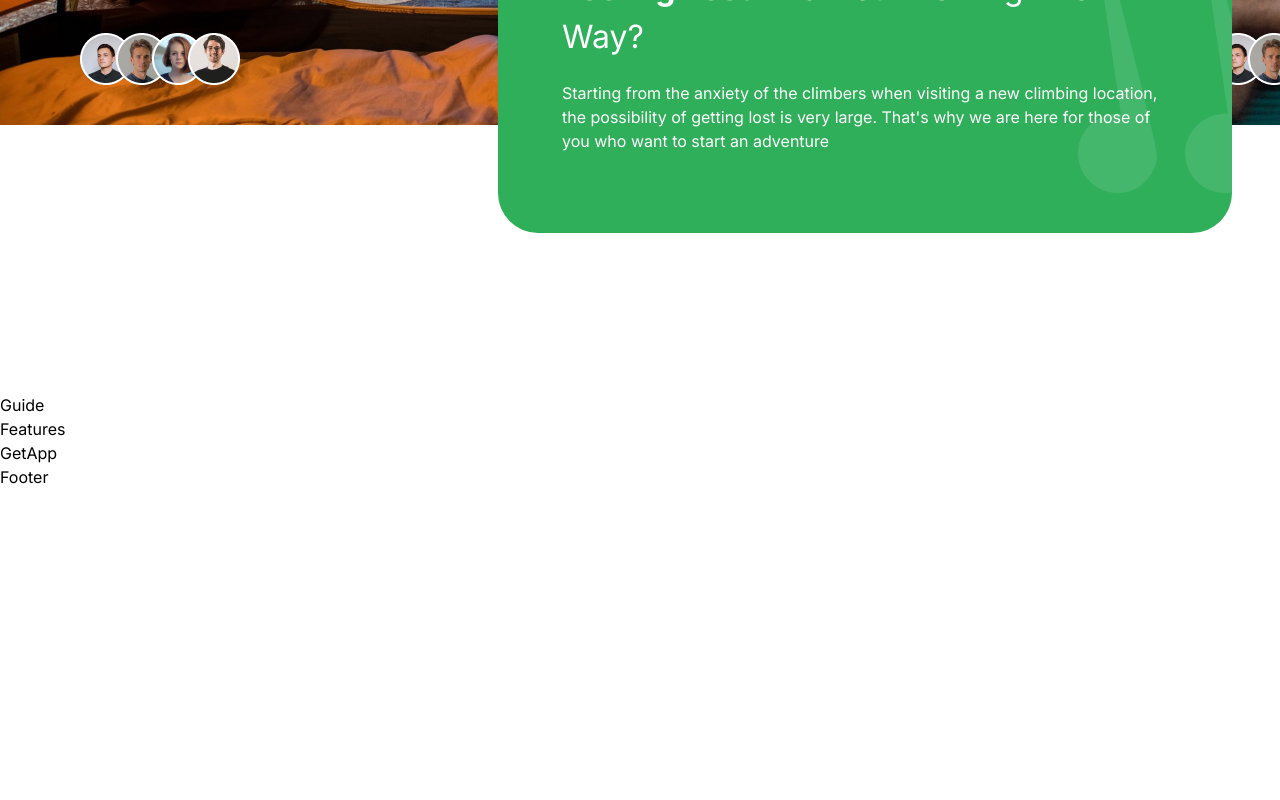
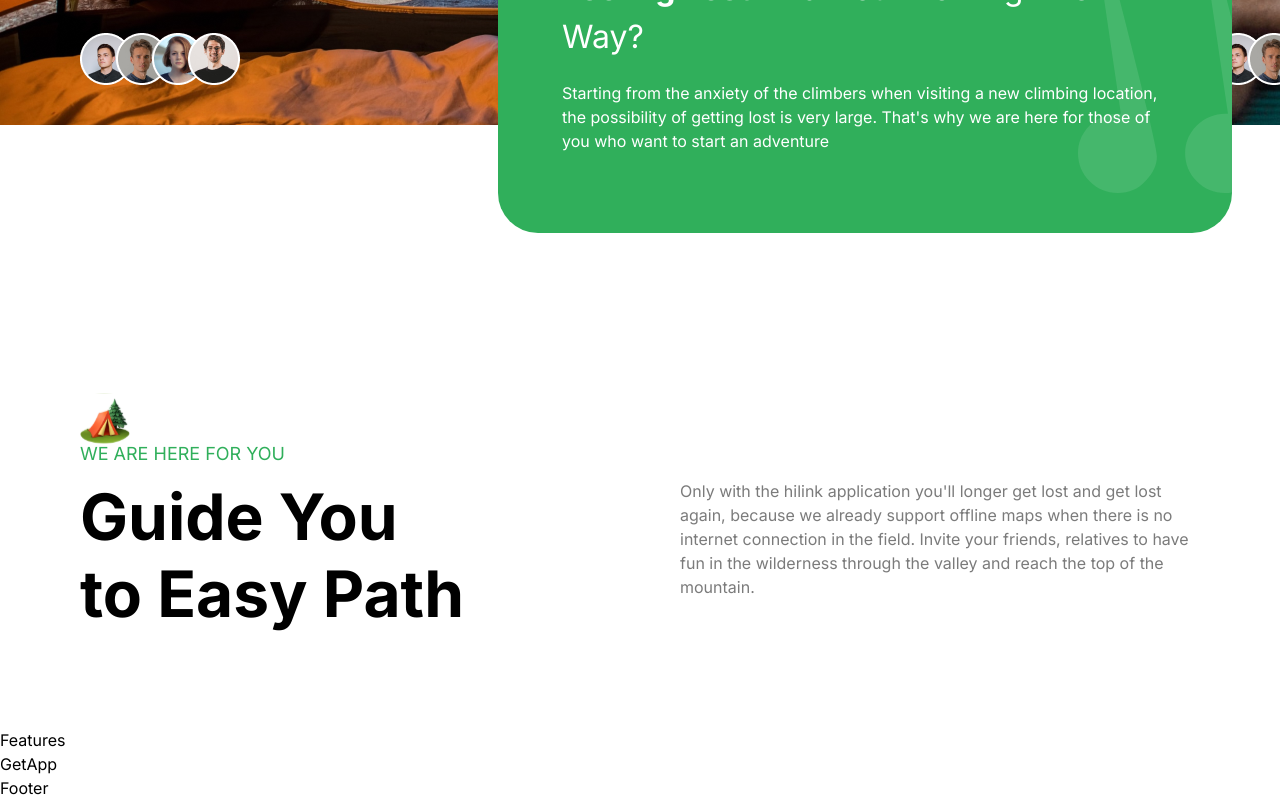
Before and after one commit to imsp18/travel-landing-page, a Next.js app: page / in a window 1280 px wide. Shown: the part 1450-2250 px from the top of the page. Before the commit the page ends 1939 px from the top, so only its background shows below. Built offline with nearby package versions, Linux system fonts and the light colour scheme.

Commit message:
add Guide component with layout, image, and descriptive text

```diff
--- a/components/Guide.tsx
+++ b/components/Guide.tsx
@@ -1,8 +1,27 @@
+import Image from "next/image"
+
 const Guide = () => {
     return (
-        <div>
-            Guide
-        </div>
+        <section className="flexCenter flex-col">
+            <div className="padding-container max-container w-full pb-24">
+                <Image
+                    src="/camp.svg"
+                    alt="camp"
+                    width={50}
+                    height={50}
+                />
+                <p className="uppercase regular-18 -mt-1 mb-3 text-green-50 lg:gap-10">
+                    We are here for you
+                </p>
+                <div className="flex flex-wrap justify-between gap-5 lg:gap-10">
+                    <h2 className="bold-40 lg:bold-64 xl:max-w-[390px]">Guide You to Easy Path</h2>
+                    <p className="regular-16 text-gray-30 xl:max-w-[520px]">
+                        Only with the hilink application you'll longer get lost and get lost again, because we already support offline maps when there is no internet connection in the field. Invite your friends, relatives to have fun in the wilderness through the valley and reach the top of the mountain.
+                    </p>
+                </div>
+
+            </div>
+        </section>
     )
 }
 
```
